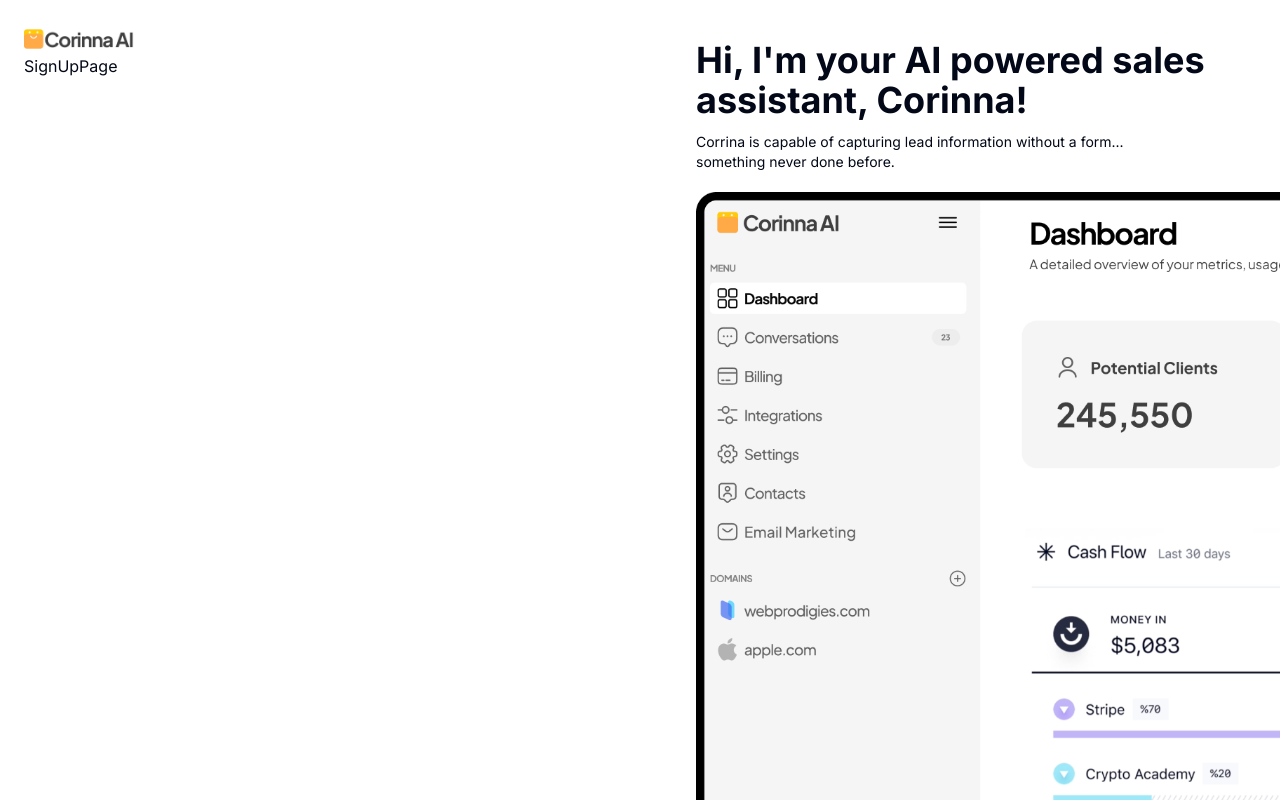
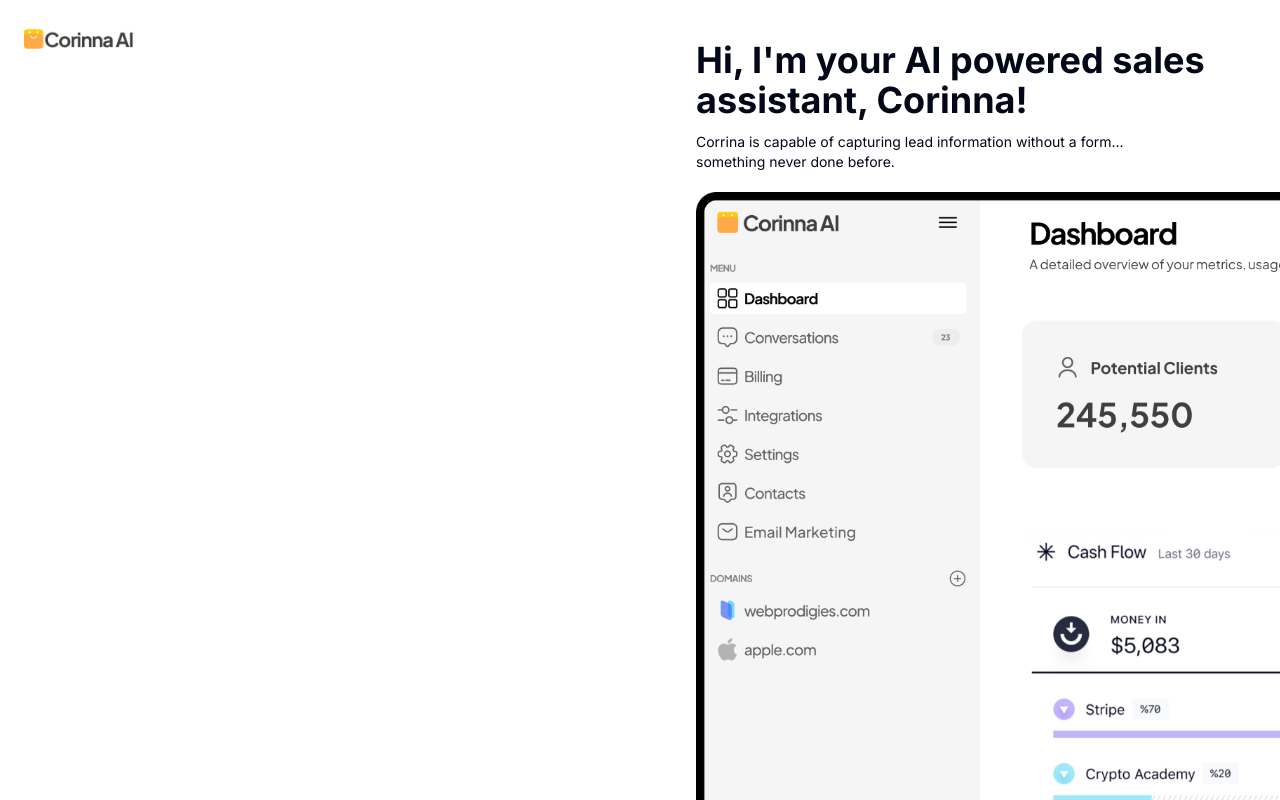
Before and after one commit to koushikyemula/some-project, a Next.js app: page /auth/sign-up in a window 1280 px wide. Built offline with nearby package versions, Linux system fonts and the light colour scheme; no server answers.

Commit message:
add name and toploader color

```diff
--- a/src/app/auth/sign-up/page.tsx
+++ b/src/app/auth/sign-up/page.tsx
@@ -1,5 +1,15 @@
+import SignUpFormProvider from "@/components/forms/sign-up/form-provider";
+
 const SignUpPage = () => {
-  return <div>SignUpPage</div>;
+  return (
+    <div className="flex-1 py-36 md:px-16 w-full">
+      <div className="flex flex-col h-full gap-3">
+        {/* <SignUpFormProvider>
+          <h1>w</h1>
+        </SignUpFormProvider> */}
+      </div>
+    </div>
+  );
 };
 
 export default SignUpPage;
--- a/src/app/layout.tsx
+++ b/src/app/layout.tsx
@@ -7,8 +7,8 @@ import TopLoader from "@/components/top-loader";
 const inter = Inter({ subsets: ["latin"] });
 
 export const metadata: Metadata = {
-  title: "Create Next App",
-  description: "Generated by create next app",
+  title: "OverLay Bot",
+  description: "Overlay chatbot for your Domains",
 };
 
 export default function RootLayout({
--- a/src/components/top-loader.tsx
+++ b/src/components/top-loader.tsx
@@ -2,7 +2,7 @@ import NextTopLoader from "nextjs-toploader";
 
 const TopLoader = () => (
   <NextTopLoader
-    color="#121212"
+    color="#1f1f1f"
     showSpinner={false}
     initialPosition={0.08}
     crawlSpeed={200}
```
